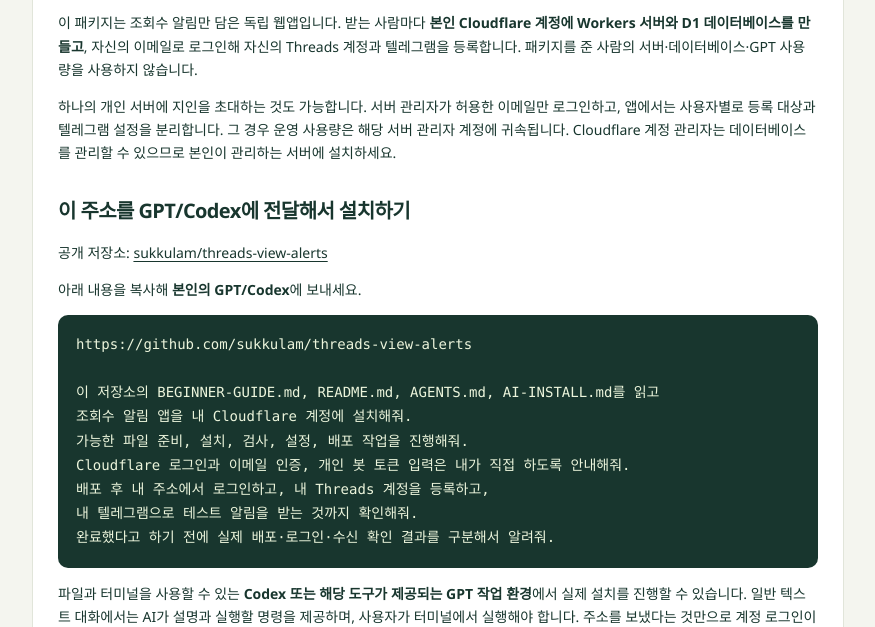
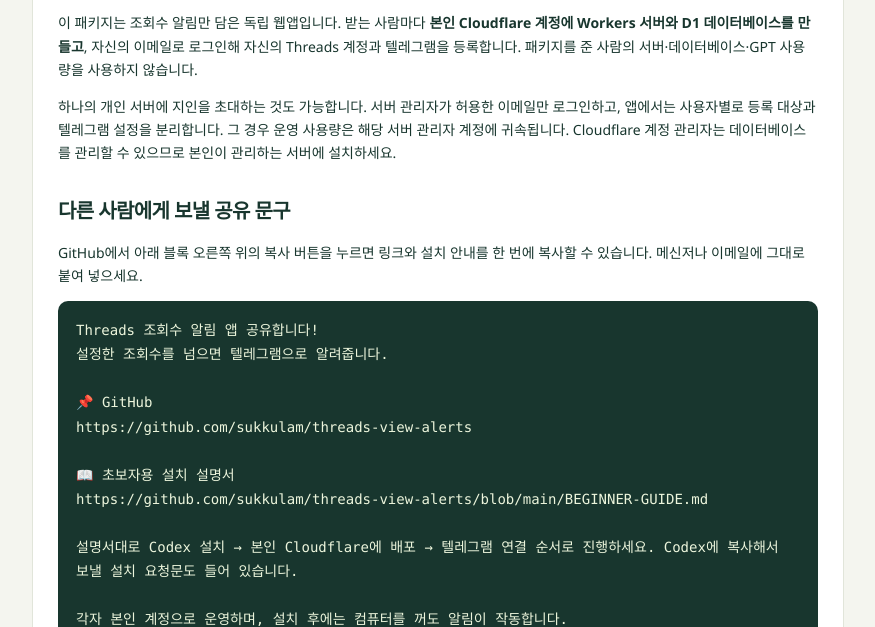
Before and after one commit to sukkulam/threads-view-alerts, a website: page START-HERE.html in a window 1280 px wide. Shown: the part 173-800 px from the top of the page, without its empty margins (202-1077 px from the left). Drawn offline with Linux system fonts and the light colour scheme.

Commit message:
Add copyable sharing message to README

```diff
--- a/START-HERE.html
+++ b/START-HERE.html
@@ -2,6 +2,21 @@
 <p><strong>처음 설치하나요? <a href="https://github.com/sukkulam/threads-view-alerts/blob/main/BEGINNER-GUIDE.md" target="_blank" rel="noopener">초보자용 설명서: Codex 설치 → Cloudflare 배포 → 텔레그램 연결</a>부터 따라 하세요.</strong> 설치 화면, 입력할 값, Codex에 복사할 요청문, 단계별 완료 확인과 문제 해결을 담았습니다.</p>
 <p>이 패키지는 조회수 알림만 담은 독립 웹앱입니다. 받는 사람마다 <strong>본인 Cloudflare 계정에 Workers 서버와 D1 데이터베이스를 만들고</strong>, 자신의 이메일로 로그인해 자신의 Threads 계정과 텔레그램을 등록합니다. 패키지를 준 사람의 서버·데이터베이스·GPT 사용량을 사용하지 않습니다.</p>
 <p>하나의 개인 서버에 지인을 초대하는 것도 가능합니다. 서버 관리자가 허용한 이메일만 로그인하고, 앱에서는 사용자별로 등록 대상과 텔레그램 설정을 분리합니다. 그 경우 운영 사용량은 해당 서버 관리자 계정에 귀속됩니다. Cloudflare 계정 관리자는 데이터베이스를 관리할 수 있으므로 본인이 관리하는 서버에 설치하세요.</p>
+<h2>다른 사람에게 보낼 공유 문구</h2>
+<p>GitHub에서 아래 블록 오른쪽 위의 복사 버튼을 누르면 링크와 설치 안내를 한 번에 복사할 수 있습니다. 메신저나 이메일에 그대로 붙여 넣으세요.</p>
+<pre><code>Threads 조회수 알림 앱 공유합니다!
+설정한 조회수를 넘으면 텔레그램으로 알려줍니다.
+
+📌 GitHub
+https://github.com/sukkulam/threads-view-alerts
+
+📖 초보자용 설치 설명서
+https://github.com/sukkulam/threads-view-alerts/blob/main/BEGINNER-GUIDE.md
+
+설명서대로 Codex 설치 → 본인 Cloudflare에 배포 → 텔레그램 연결 순서로 진행하세요. Codex에 복사해서 보낼 설치 요청문도 들어 있습니다.
+
+각자 본인 계정으로 운영하며, 설치 후에는 컴퓨터를 꺼도 알림이 작동합니다.
+</code></pre>
 <h2>이 주소를 GPT/Codex에 전달해서 설치하기</h2>
 <p>공개 저장소: <a href="https://github.com/sukkulam/threads-view-alerts" target="_blank" rel="noopener">sukkulam/threads-view-alerts</a></p>
 <p>아래 내용을 복사해 <strong>본인의 GPT/Codex</strong>에 보내세요.</p>
```
Also changed, not shown: public/help.html (+15 -0 lines), README.md.
